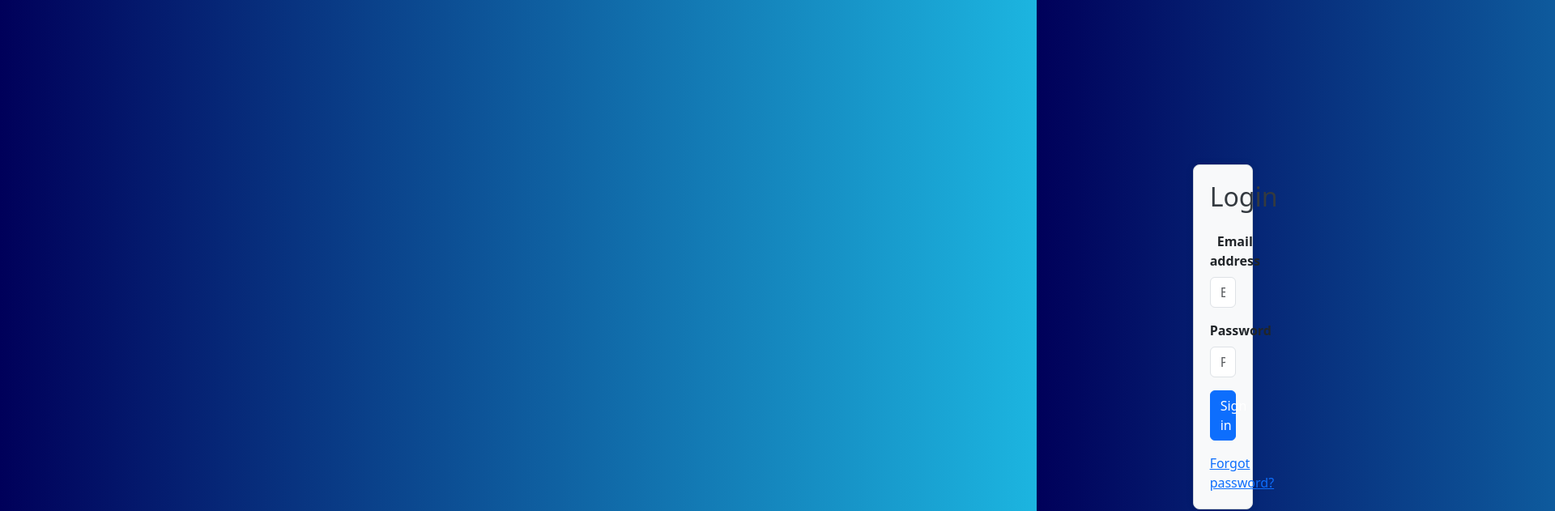
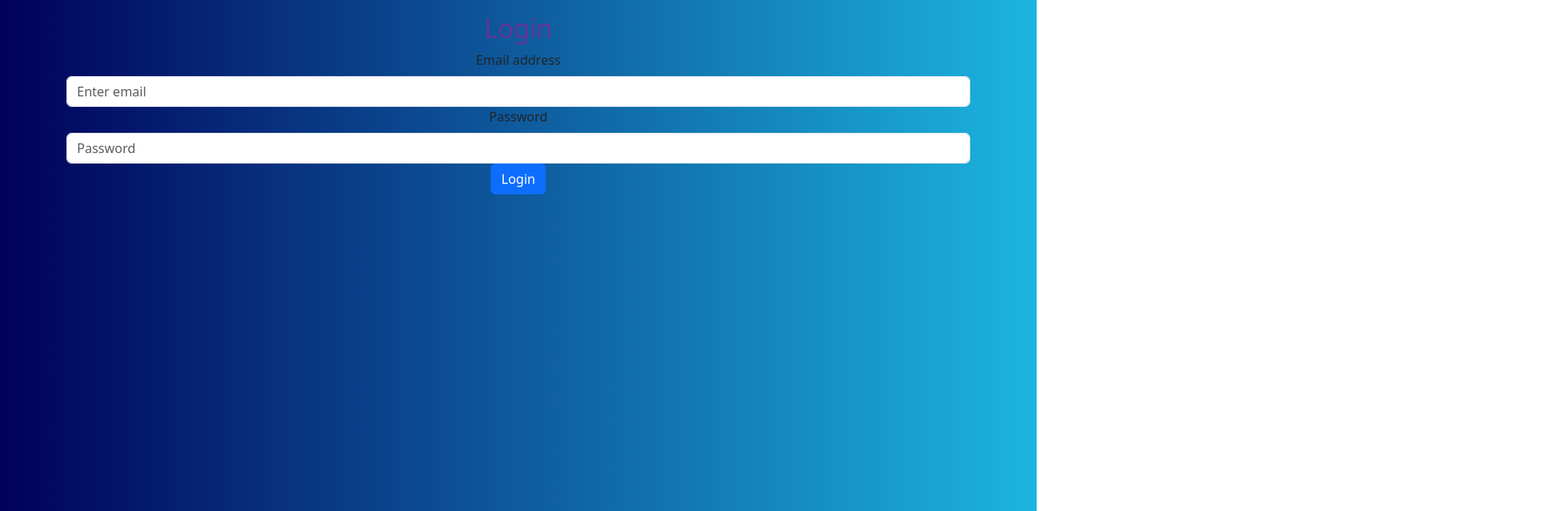
Before and after one commit to KrizsakKornelKaroly/pdnr-reactbootstrap, a React (Vite) app in the folder pdnr/: page /belepes in a window 1280 px wide. Shown: the top 631 px of the page at 81% size, 1920 px wide, since content can reach past the window. Built offline with nearby package versions, Linux system fonts and the light colour scheme.

Commit message:
smaller changes

```diff
--- a/pdnr/package.json
+++ b/pdnr/package.json
@@ -10,7 +10,9 @@
     "preview": "vite preview"
   },
   "dependencies": {
+    "axios": "^1.7.2",
     "bootstrap": "^5.3.3",
+    "prop-types": "^15.8.1",
     "react": "^18.2.0",
     "react-bootstrap": "^2.10.2",
     "react-dom": "^18.2.0",
--- a/pdnr/src/css/LoginPage.css
+++ b/pdnr/src/css/LoginPage.css
@@ -1,30 +1,3 @@
-.login-container {
-  height: 100vh;
-  display: flex;
-  justify-content: center;
-  align-items: center;
+h2 {
+  color: rebeccapurple;
 }
-
-.login-box {
-  background-color: #f8f9fa;
-  padding: 20px;
-  border: 1px solid #ced4da;
-  border-radius: 8px;
-  box-shadow: 0px 0px 10px rgba(0, 0, 0, 0.1);
-}
-
-.login-box h2 {
-  color: #343a40;
-}
-
-.form-label {
-  font-weight: bold;
-}
-
-.text-center {
-  text-align: center;
-}
-
-.mt-3 {
-  margin-top: 1rem;
-}
--- a/pdnr/src/index.css
+++ b/pdnr/src/index.css
@@ -1,11 +1,12 @@
+/*
 body {
   margin: 0;
- /* display: flex; */
+  display: flex;
   place-items: center;
   min-width: 3020px;
   min-height: 100vh;
 }
-
+*/
 .welcome,
 .kartyak h1 {
   font-size: 2em;
--- a/pdnr/src/main.jsx
+++ b/pdnr/src/main.jsx
@@ -8,7 +8,7 @@ import App from './App.jsx'
 import './index.css'
 import { AuthProvider } from './context/AuthContext';
 import ErrorPage from './pages/ErrorPage.jsx';
-import LoginPage from './pages/LoginPage.jsx';
+import LoginPage from './pages/login/LoginPage.jsx';
 
 const router = createBrowserRouter([
   {
```
Also changed, not shown: pdnr/src/css/HomePage.css (added, +19 -0 lines), 1 other file (tests, documents, lock files or other folders).
